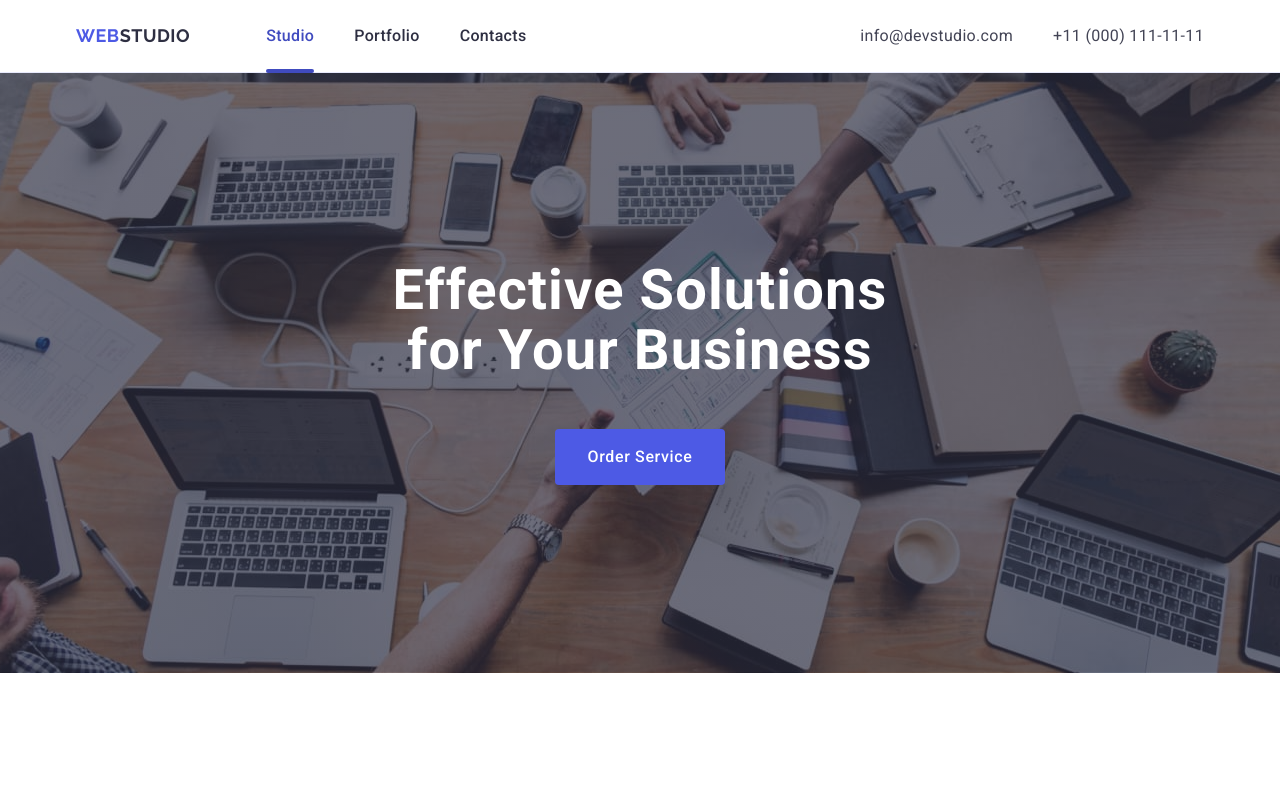
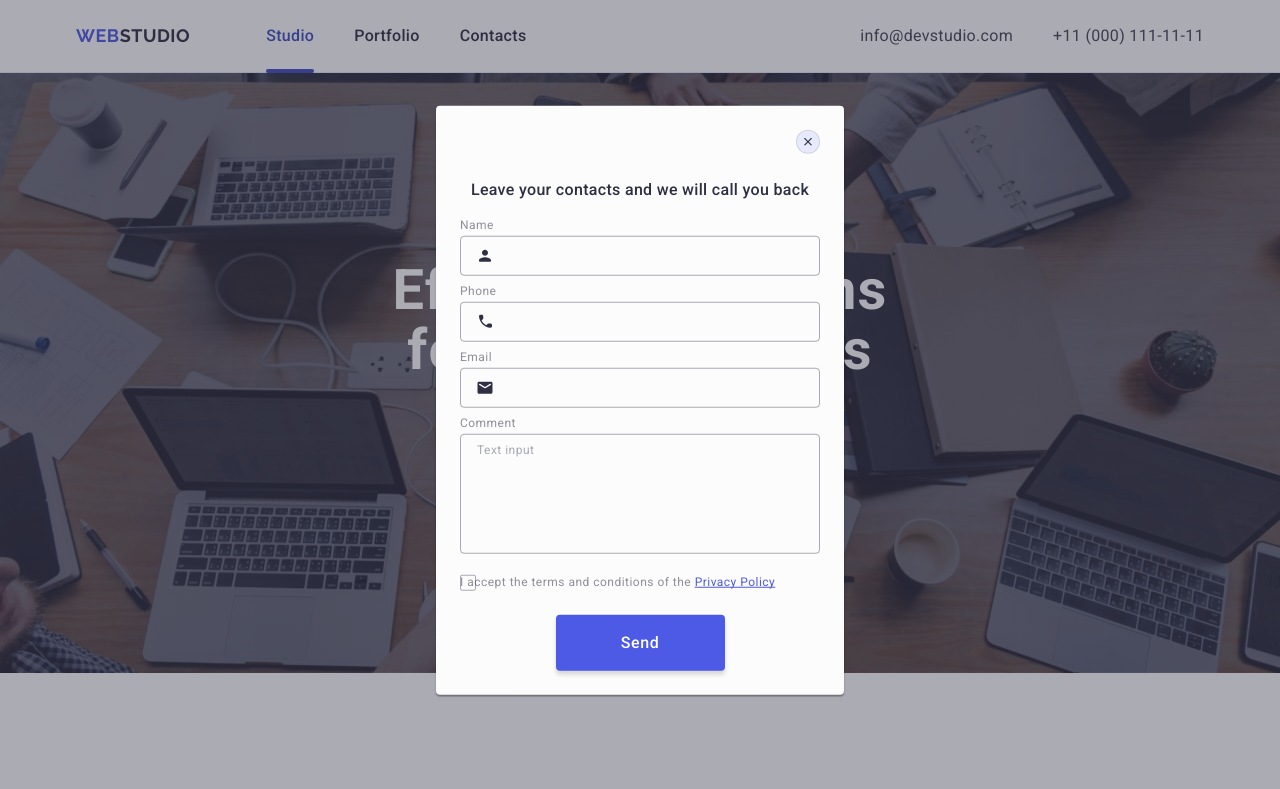
Before and after one commit to Roksolana-Bilous/goit-markup-hw-05, a plain HTML site: page index.html in a window 1280 px wide. Shown: the top 789 px of the page. Drawn offline with nearby package versions, Linux system fonts and the light colour scheme.

Commit message:
add index file

```diff
--- a/css/styles.css
+++ b/css/styles.css
@@ -560,17 +560,14 @@ margin-left: 16px;
   position: fixed;
   top: 0;
   left: 0;
-
   width: 100%;
   height: 100%;
-
   background-color: rgba(46, 47, 66, 0.4);
-
   opacity: 0;
   visibility: hidden;
   pointer-events: none;
-  transition: opasity 250ms cubic-bezier(0.4, 0, 0.2, 1),
-      visibility 250ms cubic-bezier(0.4, 0, 0.2, 1);
+  transition: opacity 250ms cubic-bezier(0.4, 0, 0.2, 1),
+  visibility 250ms cubic-bezier(0.4, 0, 0.2, 1);
 }
 .backdrop.is-open {
   opacity: 1;
@@ -617,10 +614,11 @@ margin-left: 16px;
 .btn-close:hover,
 .btn-close:focus {
   background-color: #404bbf;
+  border: none;
 }
 .btn-close .icon-close:hover,
 .btn-close .icon-close:focus {
-  fill: #fff;
+  fill: #ffffff;
 }
 .modal-logo {
   font-weight: 500;
@@ -669,16 +667,25 @@ transition: border-color 250ms cubic-bezier(0.4, 0, 0.2, 1);
   fill: #2e2f42;
 }
 
-.name-input:hover + .form-icon {
+.comment-text:focus + .form-icon {
   fill: #4d5ae5;
 }
-.name-input:hover {
+.comment-text:focus {
   border-color: #4d5ae5;
+}
+.form-comment {
+margin-bottom: 16px;
 }
 .comment-text {
   width: 360px;
   height: 120px;
   padding: 8px 16px;
+  font-size: 12px;
+  line-height: 1.17;
+  letter-spacing: 0.04em;
+  color: rgba(46, 47, 66, 0.4);
+  resize: none;
+
 }
 .comment-text::placeholder {
   font-size: 12px;
@@ -725,13 +732,13 @@ transition: border-color 250ms cubic-bezier(0.4, 0, 0.2, 1);
     position: absolute;
 }
 .accept-span {
-  display: flex;
+  display: inline-flex;
   justify-content: center;
   align-items: center;
   position: absolute;
 }
 .accept-checkbox:hover + .name-label span {
-  border-radius: 2px;
+  border: none;
     fill: #f4f4fd;
     background-color: #404bbf;
 }
--- a/index.html
+++ b/index.html
@@ -374,11 +374,11 @@
     <p class="footer-sub-logo">Subscribe</p>
         <form class="footer-form">
             <label class="footer-label" for="E-mail" >
-                <input type="email" name="E-mail" id="E-mail" placeholder="E-mail" class="footer-input" />
+                <input type="email" name="email" id="E-mail" placeholder="E-mail" class="footer-input" />
             </label>
            <button type="submit" class="footer-btn">
                 Subscribe
-                <svg class=".footer-btn-icon" width="24" height="24">
+                <svg class="footer-btn-icon" width="24" height="24">
               <use href="./images/icons.svg#icon-Frame"></use>
             </svg></button>
         </form>
@@ -387,7 +387,7 @@
     </footer>
 
 
-    <div class="backdrop">is-open
+    <div class="backdrop is-open">
         <div class="modal">
             <button type="button" class="btn-close">
                 <svg class="icon-close" width="8" height="8">
@@ -408,7 +408,7 @@
             <div class="form-field">
                 <label class="name-label" for="user-phone">Phone</label>
                 <div class="input-wrapper">
-                    <input class="name-input" name="user-phone" id="user-phone" type="phone" />
+                    <input class="name-input" name="user-phone" id="user-phone" type="tel"/>
                     <svg class="form-icon" width="18" height="24">
                         <use href="./images/icons.svg#icon-phone"></use>
                     </svg>
@@ -428,8 +428,8 @@
                     <textarea class="comment-text name-input" name="user-comment" id="user-comment" placeholder="Text input"></textarea>
             </div>
             <div class="form-accept">
-                <input type="checkbox" id="user-accept" value="true" name="user-accept" class="accept-checkbox visually-hidden"/>
-                <label class="name-label" for="user-accept">
+                <input type="checkbox" id="user-privacy" value="true" name="user-privacy" class="accept-checkbox visually-hidden"/>
+                <label class="name-label" for="user-privacy">
                     <span class="accept-span">
                      <svg class="accept-icon" width="10" height="8">
                           <use href="./images/icons.svg#icon-check"></use>
```
